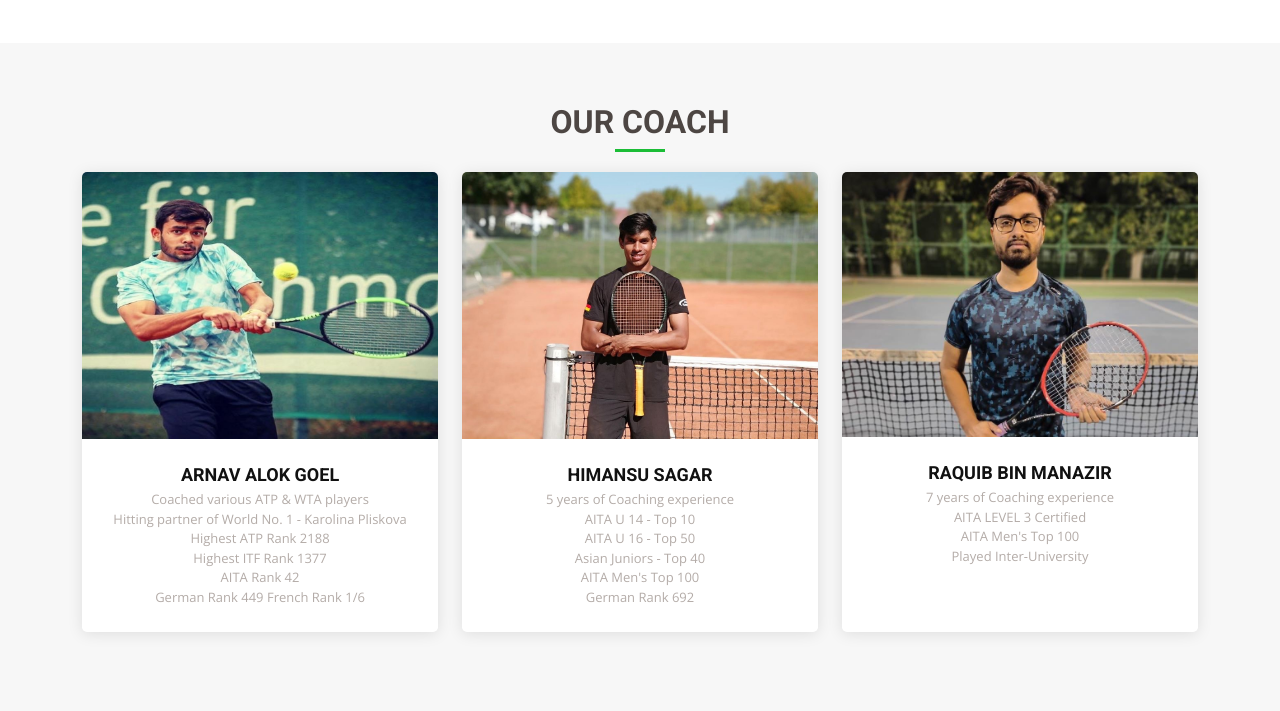
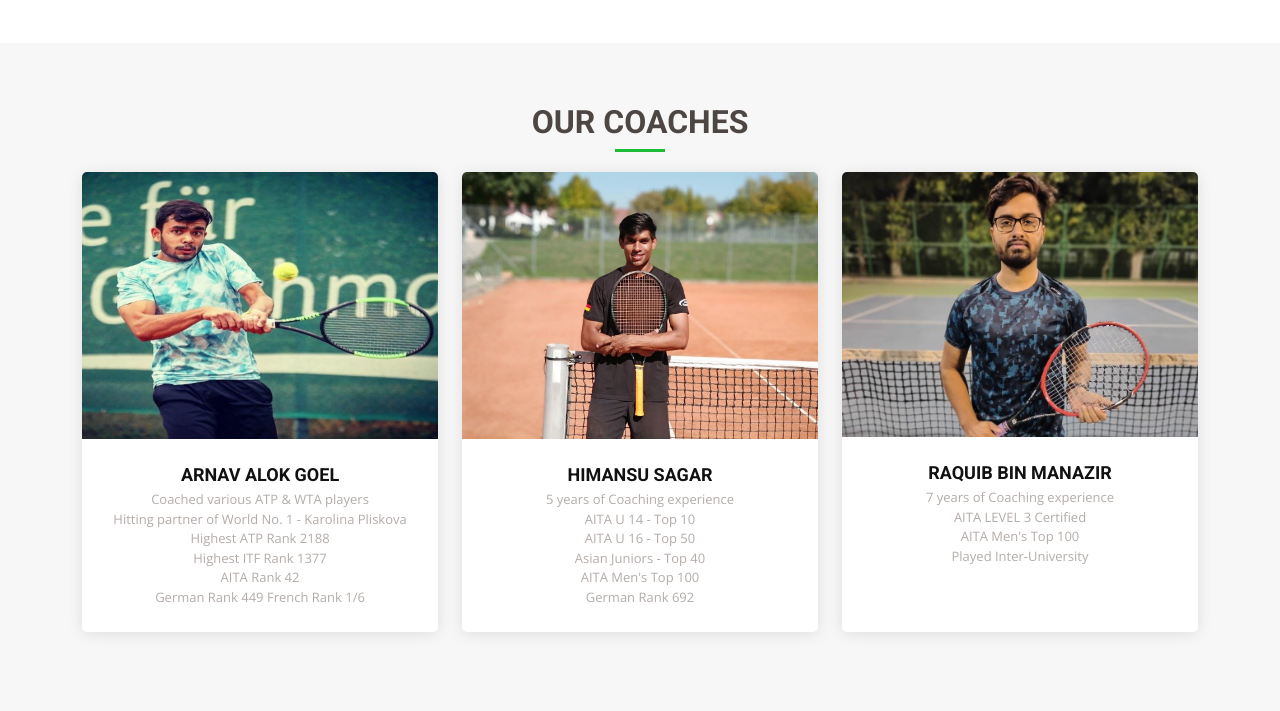
Before and after one commit to ishaannagpal18/Thirty40, a Django app: page /tennis/ in a window 1280 px wide. Shown: the part 2892-3603 px from the top of the page. Run offline with Django 3.2, Linux system fonts and the light colour scheme; some libraries are stand-ins or nearby versions.

Commit message:
First Commit

```diff
--- a/templates/tennis.html
+++ b/templates/tennis.html
@@ -280,7 +280,7 @@ Our team consists of certified coaches and professional tennis players who have
   <div class="container">
 
     <div class="section-title" data-aos="fade-up">
-      <h2>Our <strong>Coach</strong></h2>
+      <h2>Our <strong>Coaches</strong></h2>
 
     </div>
 
```
